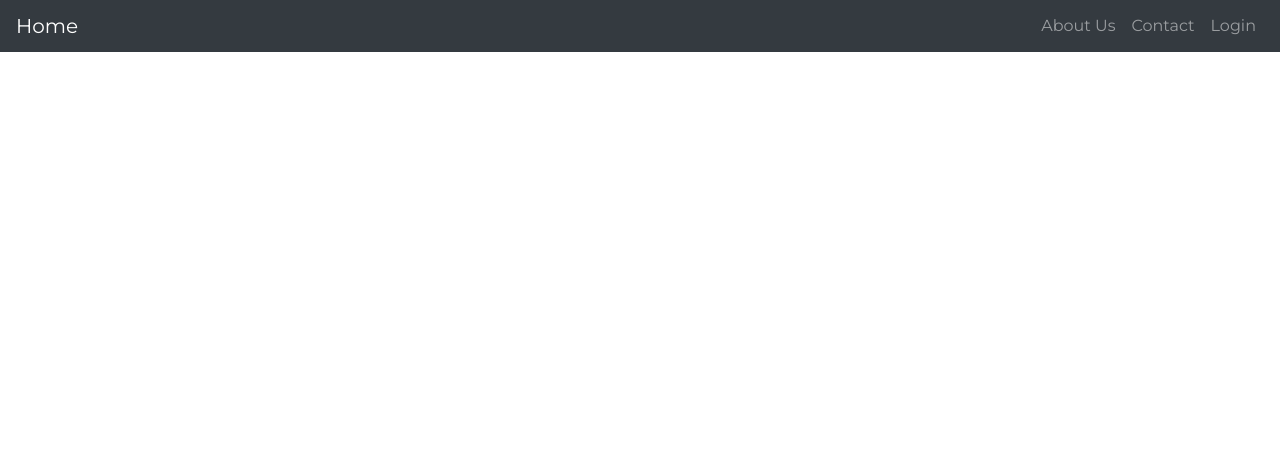
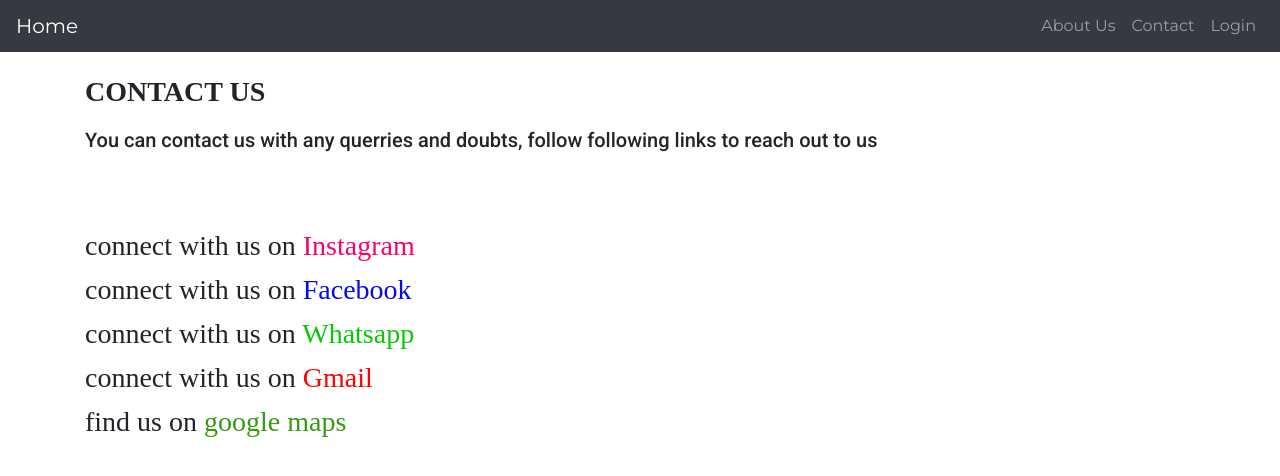
Before and after one commit to AnikS0498/spc-frontEnd, an Angular app: page /contactus in a window 1280 px wide. Before the commit this address led to /. Shown: the top 476 px of the page. Built offline with nearby package versions, Linux system fonts and the light colour scheme.

Commit message:
contact us

```diff
--- /dev/null
+++ b/src/app/contact-us/contact-us.component.html
@@ -0,0 +1,29 @@
+
+<div class="container mt-4" id="contact-us-component">
+    <!-- <img src="../../assets/Chalkboard Drawings.webp" alt="" height="500px" width="1120px"/> -->
+    <div class="contact-us-component-description">
+      <h1 style="text-align:centre;font-weight: bold; font-size: 28px;font-family: 'Times New Roman', Times, serif;">CONTACT US</h1>
+      <h2>
+        You can contact us with any querries and doubts, follow following links to reach out to us
+    </h2>
+      <br>
+      <br>
+      <br>
+      <h3 style="text-align:left; font-size: 28px;font-family: 'Times New Roman', Times, serif;">
+        connect with us on <a href="url" style="color: rgb(255, 0, 106)">Instagram</a></h3>
+
+        <h3 style="text-align:left; font-size: 28px;font-family: 'Times New Roman', Times, serif;">
+        connect with us on <a href="url" style="color: rgb(9, 9, 231)">Facebook</a></h3>
+
+        <h3 style="text-align:left; font-size: 28px;font-family: 'Times New Roman', Times, serif;">
+        connect with us on <a href="url" style="color: rgb(8, 201, 8)">Whatsapp</a></h3>
+
+        <h3 style="text-align:left; font-size: 28px;font-family: 'Times New Roman', Times, serif;">
+         connect with us on <a href="url" style="color: red">Gmail</a></h3>
+
+         <h3 style="text-align:left; font-size: 28px;font-family: 'Times New Roman', Times, serif;">
+        find us on <a href="url" style="color: rgb(54, 155, 15)">google maps</a></h3>
+
+    </div>
+  </div>
+  <app-footer></app-footer>
--- /dev/null
+++ b/src/app/contact-us/contact-us.component.ts
@@ -0,0 +1,15 @@
+import { Component, OnInit } from '@angular/core';
+
+@Component({
+  selector: 'app-contact-us',
+  templateUrl: './contact-us.component.html',
+  styleUrls: ['./contact-us.component.css']
+})
+export class ContactUsComponent implements OnInit {
+
+  constructor() { }
+
+  ngOnInit(): void {
+  }
+
+}
--- a/src/app/footer/footer.component.html
+++ b/src/app/footer/footer.component.html
@@ -0,0 +1 @@
+<div style="text-align: end;"><br><br><br></div>
```
Also changed, not shown: src/app/app.module.ts (+6 -2 lines), src/app/contact-us/contact-us.component.css (added), 1 other file (tests, documents, lock files or other folders).
